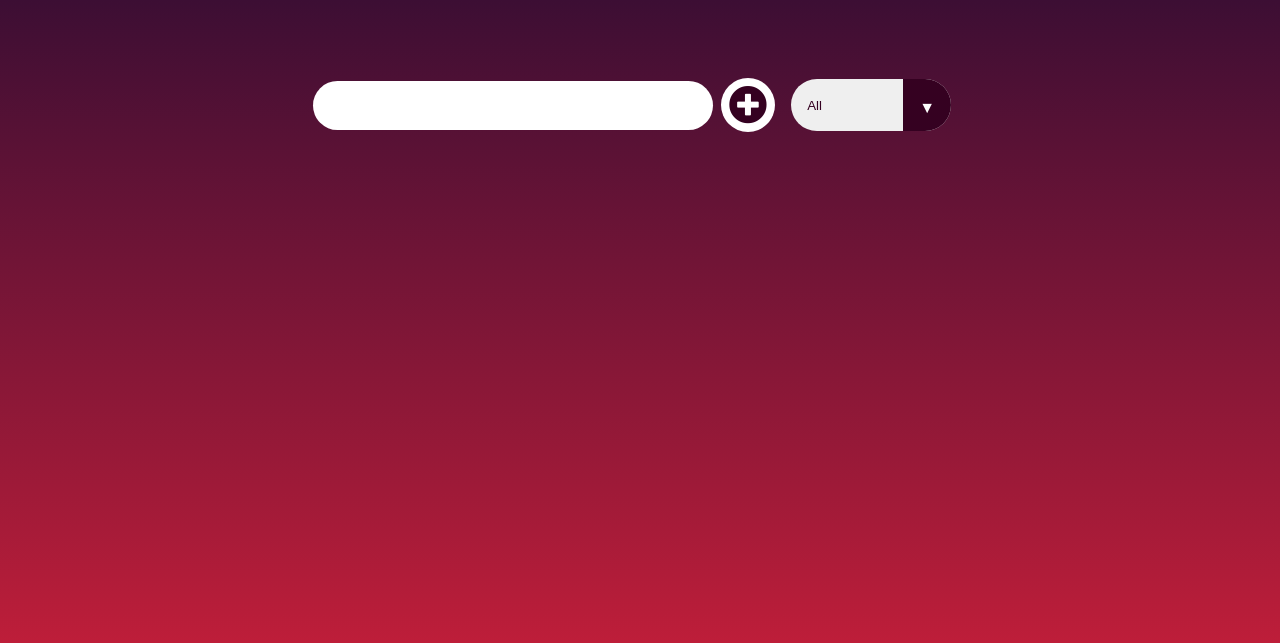
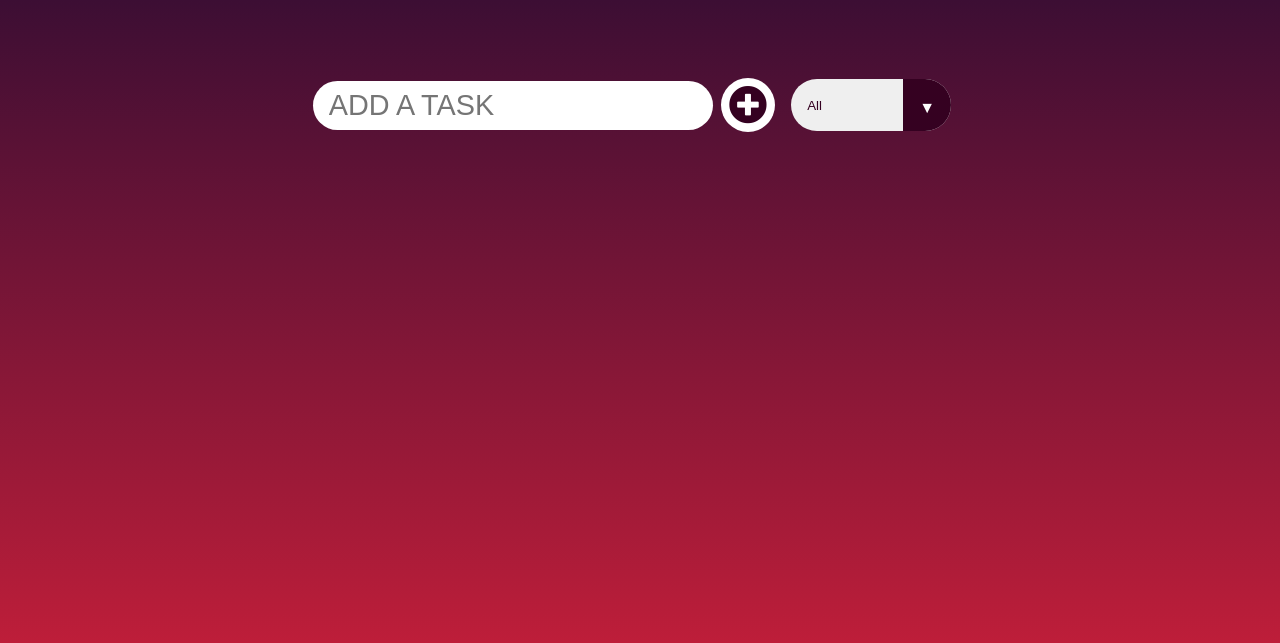
Before and after one commit to bhoomikaamittall/javascript-todo, a plain HTML site: page index.html in a window 1280 px wide. Shown: the part 135-778 px from the top of the page. Drawn offline with Linux system fonts and the light colour scheme.

Commit message:
commit 2

```diff
--- a/index.html
+++ b/index.html
@@ -21,7 +21,7 @@
         <h1>WHAT ARE THE TASKS FOR TODAY :)</h1>
     </header>
     <form action="">
-        <input type="text" class="todo-input" >
+        <input type="text" class="todo-input" placeholder="ADD A TASK">
         <button class="todo-button" type="submit">
             <i class="fas fa-plus-circle fa-lg"></i>
         </button>
```
